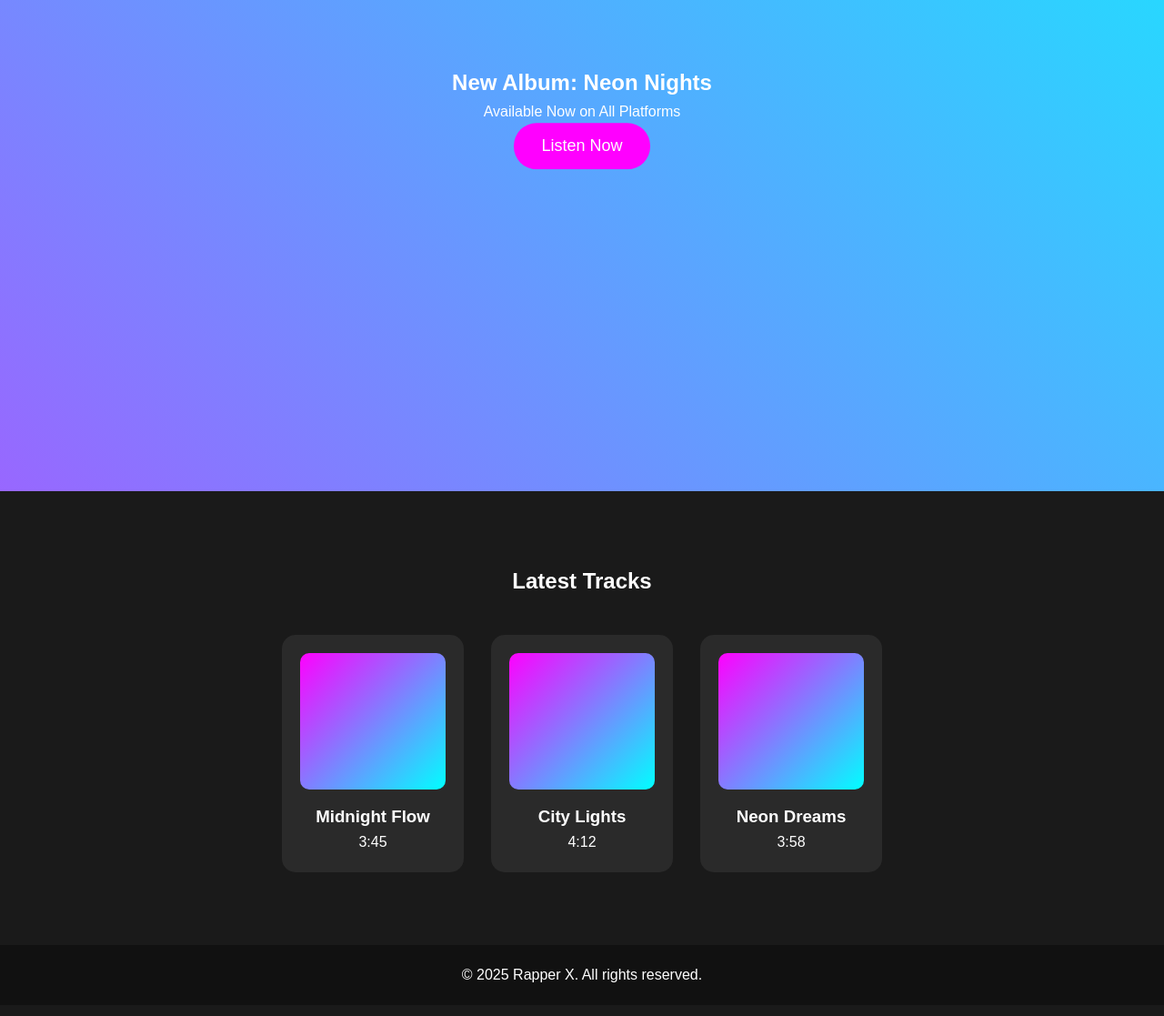
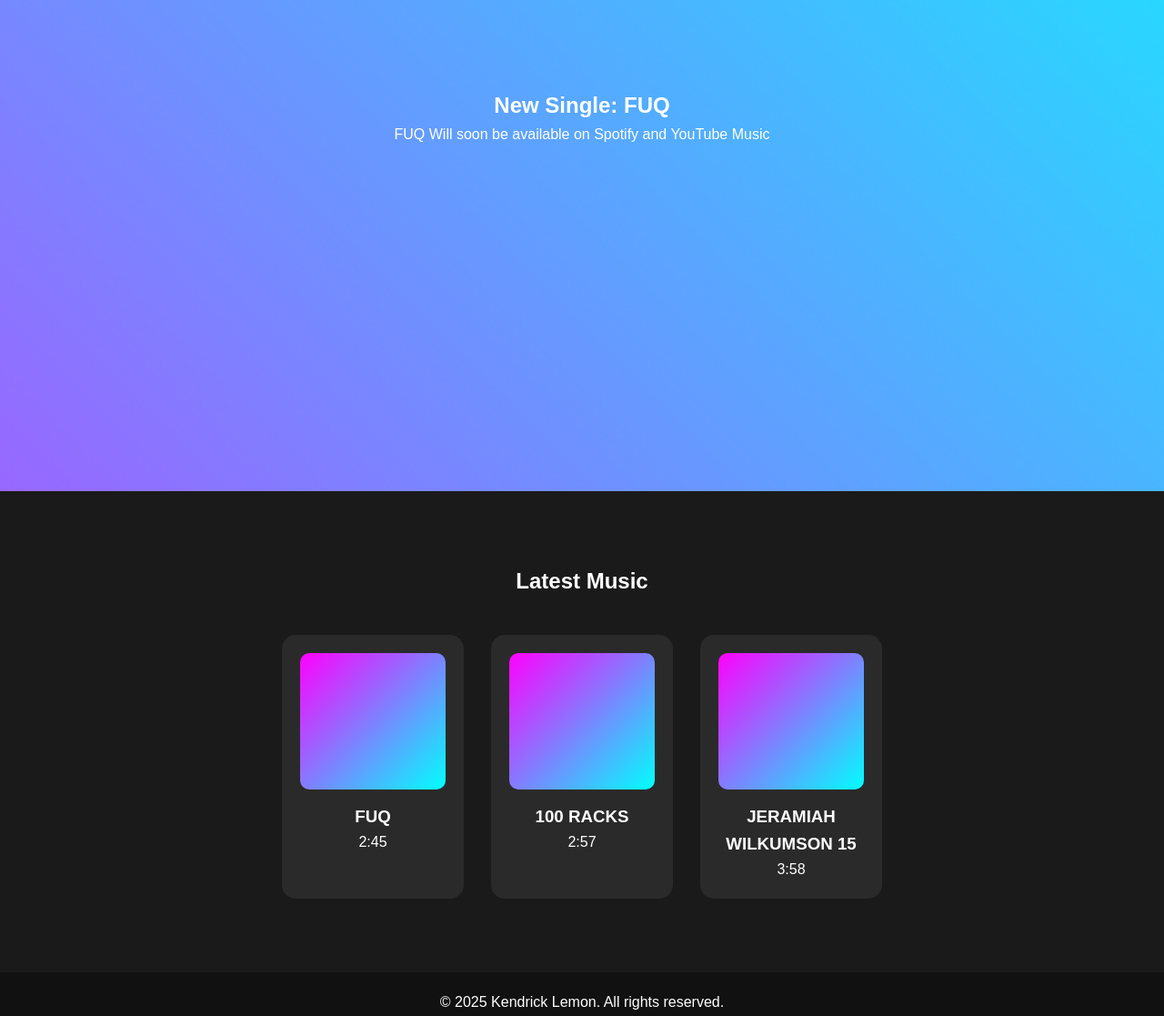
Before and after one commit to jeramiahwilkumson/kadeemfrance, a plain HTML site: page index.html in a window 1280 px wide. Shown: the part 260-1377 px from the top of the page at 91% size. Drawn offline with Linux system fonts and the light colour scheme.

Commit message:
Update index.html

```diff
--- a/index.html
+++ b/index.html
@@ -4,7 +4,7 @@
 <head>
     <meta charset="UTF-8">
     <meta name="viewport" content="width=device-width, initial-scale=1.0">
-    <title>Rapper X - Official Site</title>
+    <title>Kendrick Lemon - Official Site</title>
     <link rel="stylesheet" href="styles.css">
 </head>
 <body>
@@ -19,35 +19,35 @@
 
     <section id="hero">
         <div class="hero-text">
-            <h2>New Album: Neon Nights</h2>
-            <p>Available Now on All Platforms</p>
-            <button class="listen-btn">Listen Now</button>
+            <h2>New Single: FUQ</h2>
+            <p>FUQ Will soon be available on Spotify and YouTube Music</p>
+<!--             <button class="listen-btn">Listen Now</button> -->
         </div>
     </section>
 
     <section id="music">
-        <h2>Latest Tracks</h2>
+        <h2>Latest Music</h2>
         <div class="track-container">
             <div class="track-card">
                 <div class="track-art"></div>
-                <h3>Midnight Flow</h3>
-                <p>3:45</p>
+                <h3>FUQ</h3>
+                <p>2:45</p>
             </div>
             <div class="track-card">
                 <div class="track-art"></div>
-                <h3>City Lights</h3>
-                <p>4:12</p>
+                <h3>100 RACKS</h3>
+                <p>2:57</p>
             </div>
             <div class="track-card">
                 <div class="track-art"></div>
-                <h3>Neon Dreams</h3>
+                <h3>JERAMIAH WILKUMSON 15</h3>
                 <p>3:58</p>
             </div>
         </div>
     </section>
 
     <footer>
-        <p>&copy; 2025 Rapper X. All rights reserved.</p>
+        <p>&copy; 2025 Kendrick Lemon. All rights reserved.</p>
     </footer>
 
     <script src="script.js"></script>
```
